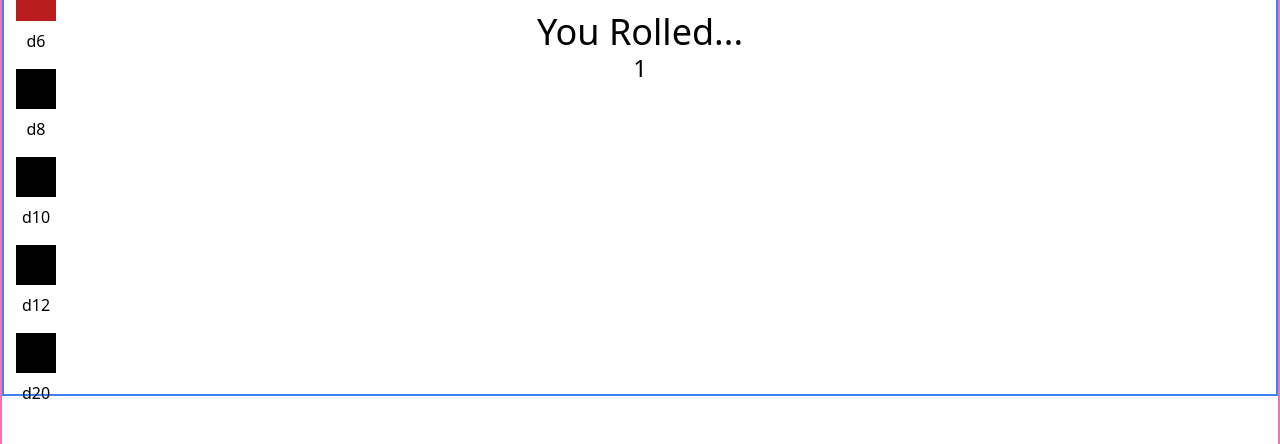
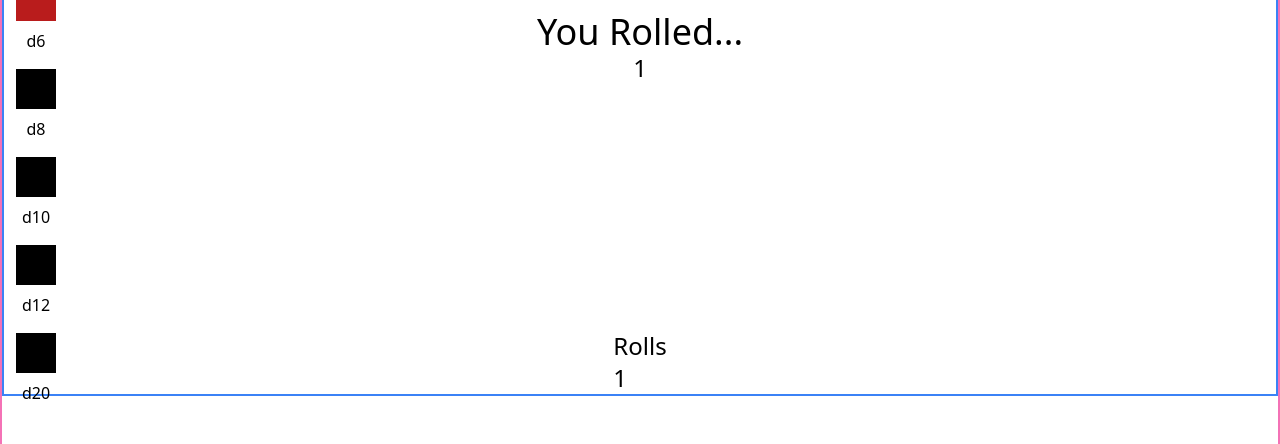
Before and after one commit to iamcrjones/high-roller-pwa, a Next.js app: page /roll-page in a window 1280 px wide. Both pictures are taken after a click on the button "ROLL". Shown: the part 227-671 px from the top of the page. Built offline with nearby package versions, Linux system fonts and the light colour scheme.

Commit message:
prev result displaying

```diff
--- a/src/pages/roll-page/index.tsx
+++ b/src/pages/roll-page/index.tsx
@@ -63,6 +63,7 @@ const RollPage = () => {
         </div>
         <div className="flex h-1/2 w-full flex-col items-center border-2 border-blue-500">
           <p className="mt-3 text-4xl">You Rolled...</p>
+          <div className="flex h-full flex-col items-center justify-between">
             {!!state.prevResults.length && (
               <div>
                 {state.prevResults[0]?.modifier &&
@@ -83,6 +84,30 @@ const RollPage = () => {
                 )}
               </div>
             )}
+            <div>
+              <p className="text-2xl">Rolls</p>
+              {!!state.prevResults &&
+                state.prevResults.map((result, ix) => {
+                  return (
+                    <div key={ix}>
+                      {result.modifier && result.modifier !== 0 ? (
+                        <div className="flex space-x-4">
+                          <p className="text-2xl">
+                            {result.roll + result.modifier}
+                          </p>
+                          <p className="text-2xl text-gray-400">
+                            {result.roll} {result.modifier < 0 ? "-" : "+"}{" "}
+                            {Math.abs(result.modifier)}
+                          </p>
+                        </div>
+                      ) : (
+                        <p className="text-2xl">{state.result}</p>
+                      )}
+                    </div>
+                  );
+                })}
+            </div>
+          </div>
         </div>
       </div>
       <div className="absolute inset-y-0 left-0 ">
```
Lines whose indentation alone changed are shown as unchanged.
